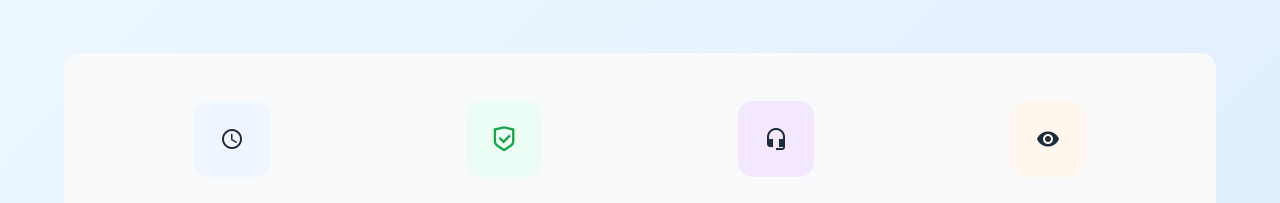
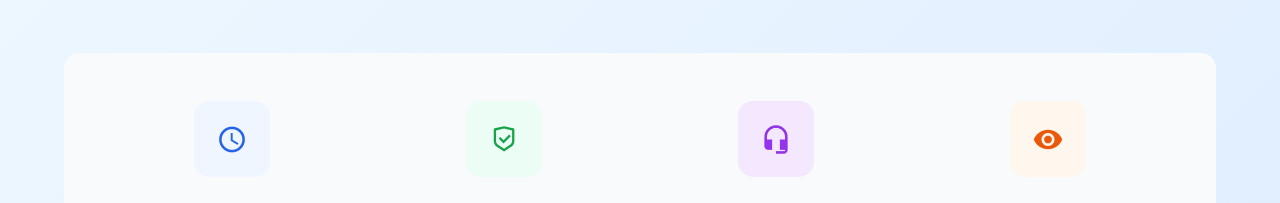
Before and after one commit to pbooox/saga, an Angular app: page / in a window 1280 px wide. Shown: the part 3146-3349 px from the top of the page. Built offline with nearby package versions, Linux system fonts and the light colour scheme.

Commit message:
Add Material Icon styles for benefit icons
cgen-88cf33b8f46a4d7090a4cc46e6b4019b

```diff
--- a/src/app/pages/landing/landing.scss
+++ b/src/app/pages/landing/landing.scss
@@ -483,6 +483,29 @@ $shadow-xl:
         background: #fff7ed;
       }
 
+      // Material Icon styles
+      mat-icon {
+        font-size: 31px;
+        width: 31px;
+        height: 31px;
+
+        &.clock-icon {
+          color: #2563EB;
+        }
+
+        &.shield-icon, &.verified-icon {
+          color: #16A34A;
+        }
+
+        &.headset-icon {
+          color: #9333EA;
+        }
+
+        &.visibility-icon {
+          color: #EA580C;
+        }
+      }
+
       svg {
         width: 30px;
         height: 30px;
```
